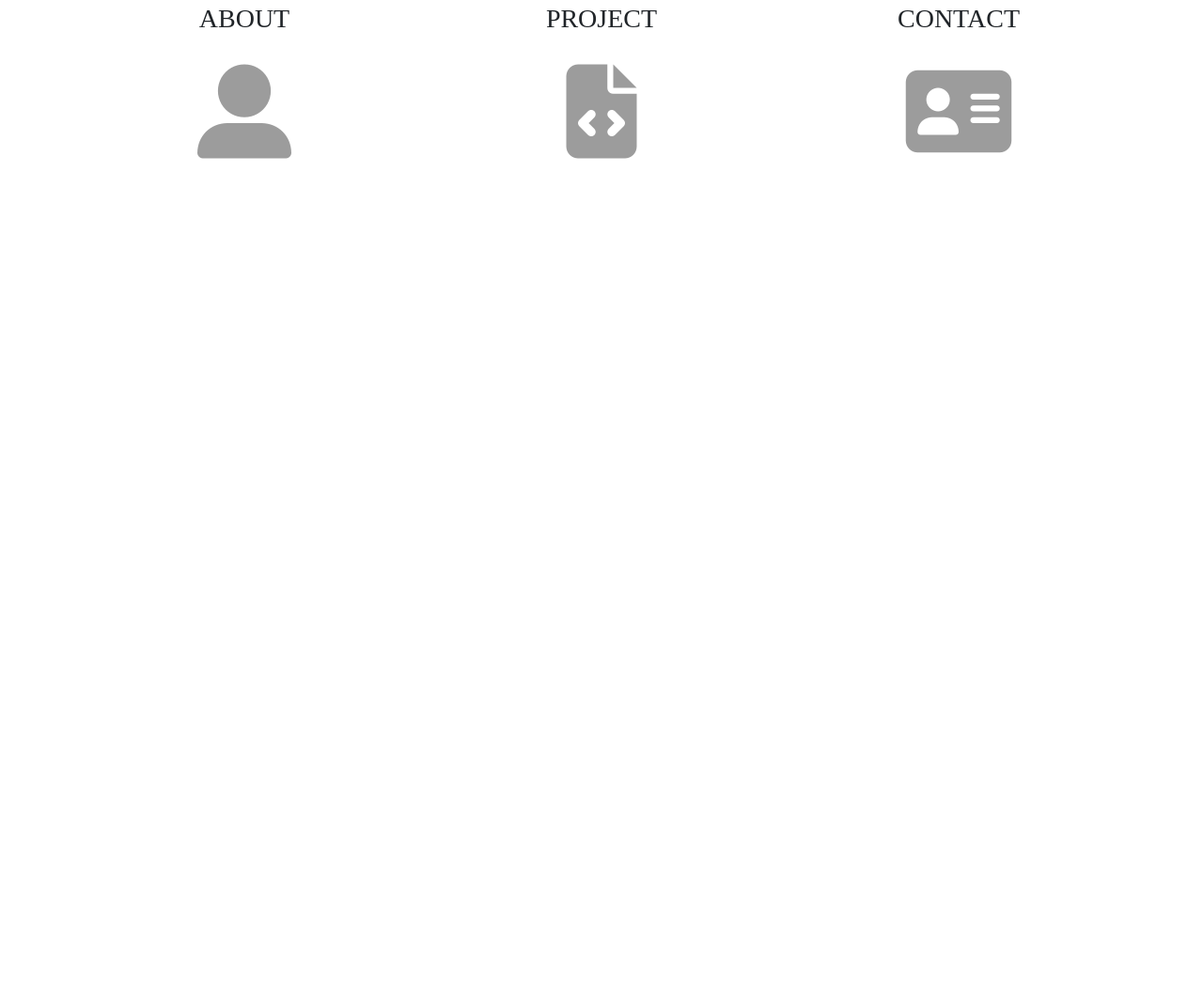
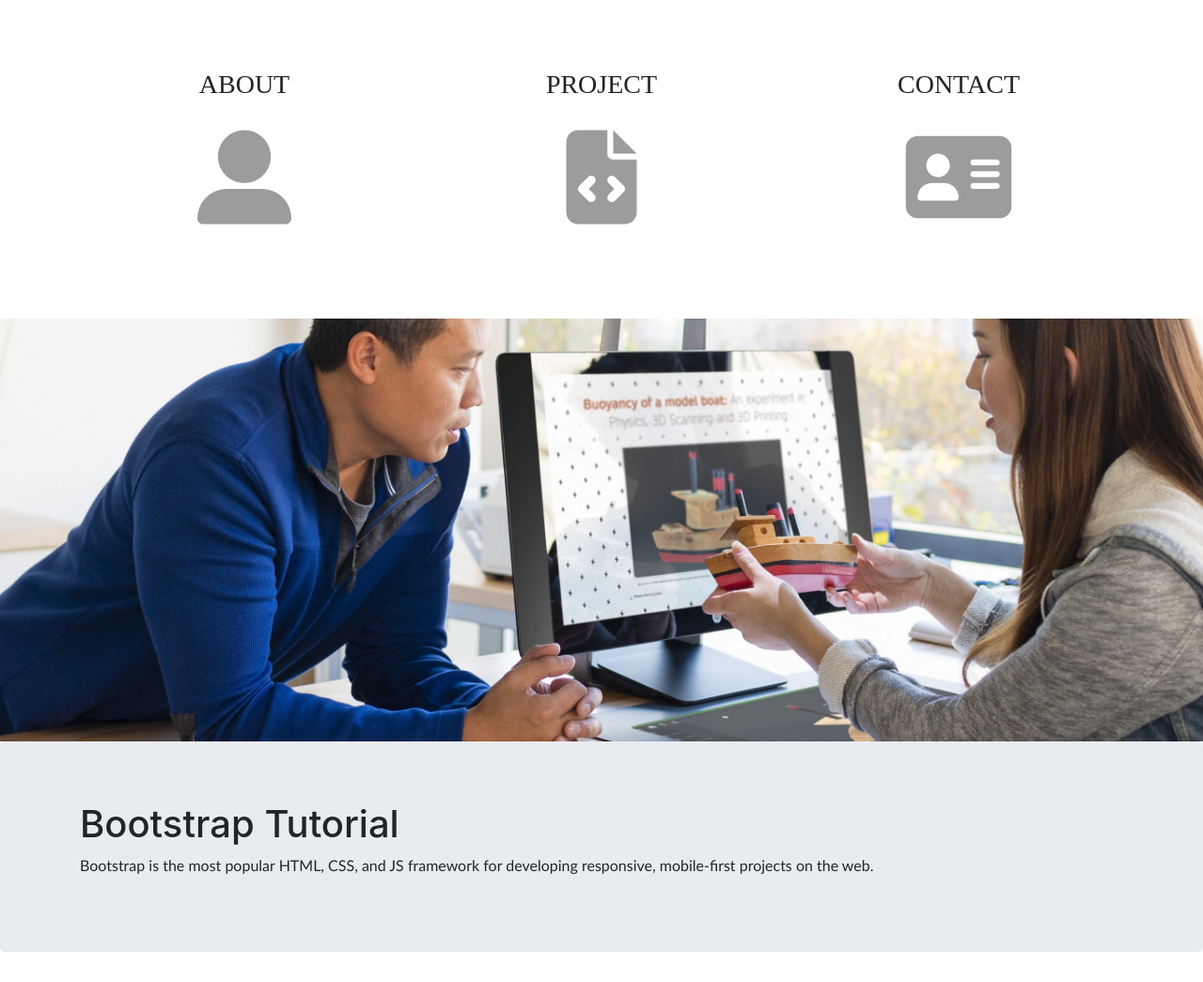
Before and after one commit to harryjumat/harryjumat.github.io, a plain HTML site: page index.html in a window 1280 px wide. Shown: the part 477-1522 px from the top of the page at 94% size. Before the commit the page ends 800 px from the top, so only its background shows below. Drawn offline with nearby package versions, Linux system fonts and the light colour scheme.

Commit message:
menambahkan paralax dan footer

```diff
--- a/index.html
+++ b/index.html
@@ -23,7 +23,34 @@
 
 
             /* Create the parallax scrolling effect */
-            /* background-attachment: fixed; */
+            background-attachment: fixed;
+            background-position: center;
+            background-repeat: no-repeat;
+            background-size: cover;
+        }
+
+        img {
+            margin-top: 70px;
+        }
+
+        h3 {
+            font-family: lucida fax;
+        }
+
+        p {
+            font-family: Candara;
+        }
+
+        .parallax2 {
+            /* The image used */
+            background-image: url("img/bg3.jpg");
+
+            /* Set a specific height */
+            height: 450px;
+
+
+            /* Create the parallax scrolling effect */
+            background-attachment: fixed;
             background-position: center;
             background-repeat: no-repeat;
             background-size: cover;
@@ -60,7 +87,7 @@
         <p>Student at University of Budi Luhur Jakarta</p> -->
     </div>
 
-    <div class=" container" style="margin-top: 30px;">
+    <div class=" container" style="margin-top: 100px; margin-bottom: 100px;">
         <div class="row text-center">
             <div class="col-sm-4">
                 <h3>ABOUT</h3></br>
@@ -77,6 +104,27 @@
         </div>
     </div>
 
+    <div class="parallax2 text-center" style="color: #ededed;">
+        <div class="container">
+        </div>
+    </div>
+
+
+
+
+    <footer>
+        <div class="jumbotron ">
+            <div class="container">
+                <h1>Bootstrap Tutorial</h1>
+                <p>Bootstrap is the most popular HTML, CSS, and JS framework for developing responsive, mobile-first
+                    projects on the web.</p>
+            </div>
+        </div>
+    </footer>
+
+
+
+
 
 
 </body>
```
Also changed, not shown: img/bg3.jpg (added).
